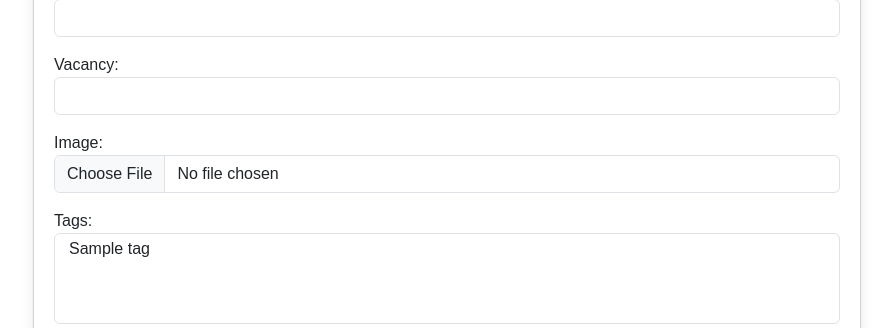
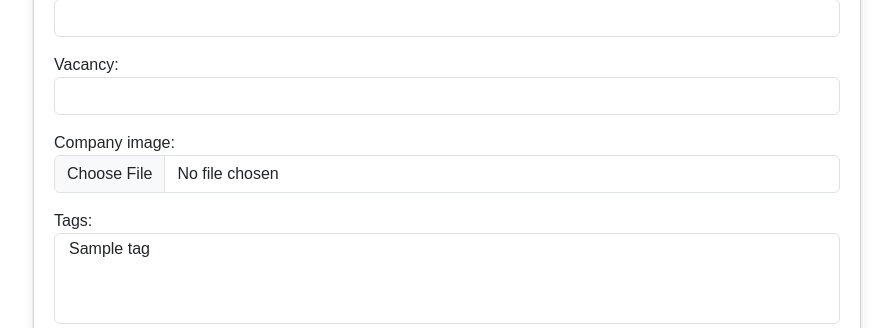
Before and after one commit to MdAshiqurRahmanZayed/Job-Portal, a Django app: page /create-job/ in a window 1280 px wide. Shown: the part 1007-1335 px from the top of the page, without its empty margins (335-1228 px from the left). Run offline with Django 4.2, Linux system fonts and the light colour scheme; a user stored in the database is signed in; tables that the repository leaves empty hold one stand-in row (values such as "Sample post"); data that the repository does not hold is empty; some libraries are stand-ins or nearby versions.

Commit message:
bug fixes

```diff
--- a/main/forms.py
+++ b/main/forms.py
@@ -14,7 +14,7 @@ class jobForms(forms.models.ModelForm):
      class Meta:
           model = Job
           fields = ['title', 'category', 'description', 'company_name', 'company_description', 'company_email', 'vacancy',
-                    'image', "tags", 'location', 'job_type', 'salary', 'website_url', 'deadline', 'is_published', 'is_closed']
+                    'company_image', "tags", 'location', 'job_type', 'salary', 'website_url', 'deadline', 'is_published', 'is_closed']
 
 
      def __init__(self, *args, **kwargs):
--- a/main/models.py
+++ b/main/models.py
@@ -47,9 +47,9 @@ class Job(models.Model):
     company_name = models.CharField(max_length=300)
     company_description = models.TextField(null=True,blank=True)
     company_email = models.EmailField( max_length=254,null=False,blank=False)
+    company_image = models.ImageField(
+        null=True, blank=True, upload_to="jobs/image", default="images/default/default.jpg")
     vacancy = models.IntegerField(null=True,blank=True)
-    image = models.ImageField(
-        null=True, blank=True, upload_to="jobs/image", default="images/default/default.jpg")
     tags = TaggableManager()
     location = models.CharField(max_length=300,default="Worldwide")
     job_type = models.CharField(choices=JOB_TYPE, max_length=10)
--- a/static/css/main.css
+++ b/static/css/main.css
@@ -202,10 +202,10 @@ footer {
      box-shadow: 0 0 10px rgba(0, 0, 0, 0.2);
      transform: scale(1.1);
 }
-.top-categories {
+/* .top-categories {
 
 
-}
+} */
  .custome-button {
       --b: 3px;
       /* border thickness */
```
Also changed, not shown: templates/main/my-created-jobs.html (+11 -0 lines), accounts/migrations/0012_alter_userprofile_background_profile_picture_and_more.py (added), main/migrations/0021_remove_job_image_job_company_image.py (added), media/default.jpg (added), media/images/man.png (added), static/images/default.jpg (added).
